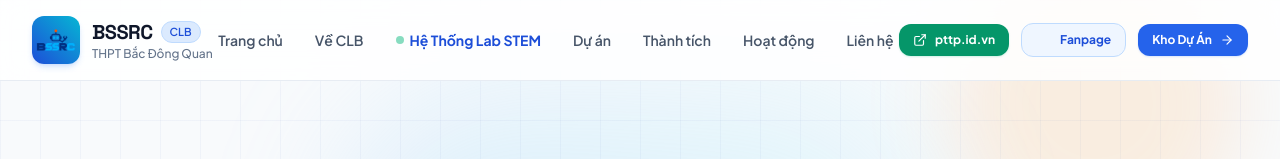
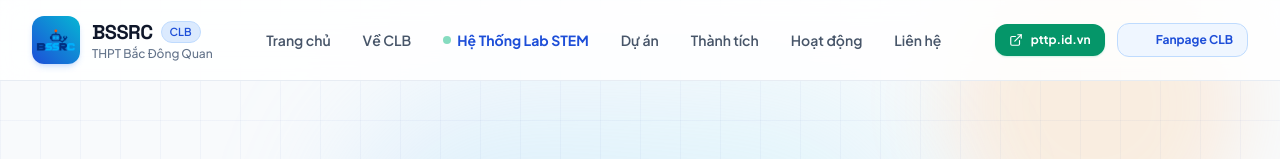
Before and after one commit to bunreal210/landing-page-SSRC, a plain HTML site: page index.html in a window 1280 px wide. Shown: the top 159 px of the page. Drawn offline with nearby package versions, Linux system fonts and the light colour scheme; some icons are missing.

Commit message:
Remove shortcuts for Kho Du An and Ma Nguon

```diff
--- a/index.html
+++ b/index.html
@@ -83,11 +83,7 @@
           </a>
           <a id="nav-fanpage-btn" href="#contact" class="inline-flex items-center gap-2 px-3.5 py-2 text-xs font-bold text-blue-700 bg-blue-50 hover:bg-blue-100 border border-blue-200 rounded-xl transition-all">
             <i data-lucide="facebook" class="w-4 h-4"></i>
-            <span>Fanpage</span>
-          </a>
-          <a href="#projects" class="inline-flex items-center gap-2 px-3.5 py-2 text-xs font-bold text-white bg-blue-600 hover:bg-blue-700 rounded-xl shadow-sm shadow-blue-500/20 transition-all">
-            <span>Kho Dự Án</span>
-            <i data-lucide="arrow-right" class="w-3.5 h-3.5"></i>
+            <span>Fanpage CLB</span>
           </a>
         </div>
 
@@ -315,10 +311,6 @@
           <a href="https://pttp.id.vn" target="_blank" class="px-6 py-3 text-sm font-bold text-white bg-emerald-600 hover:bg-emerald-700 rounded-xl shadow-lg shadow-emerald-600/20 hover:shadow-emerald-600/30 transition-all flex items-center gap-2 transform hover:-translate-y-0.5">
             <i data-lucide="external-link" class="w-4 h-4"></i>
             <span>Truy Cập Cổng Quản Lý (pttp.id.vn)</span>
-          </a>
-          <a href="https://github.com/BuiThang30/Lab-Stem" target="_blank" class="px-5 py-3 text-sm font-semibold text-slate-700 bg-white hover:bg-slate-100 border border-slate-300 rounded-xl shadow-xs transition-all flex items-center gap-2">
-            <i data-lucide="github" class="w-4 h-4"></i>
-            <span>Mã Nguồn (BuiThang30/Lab-Stem)</span>
           </a>
         </div>
       </div>
```
